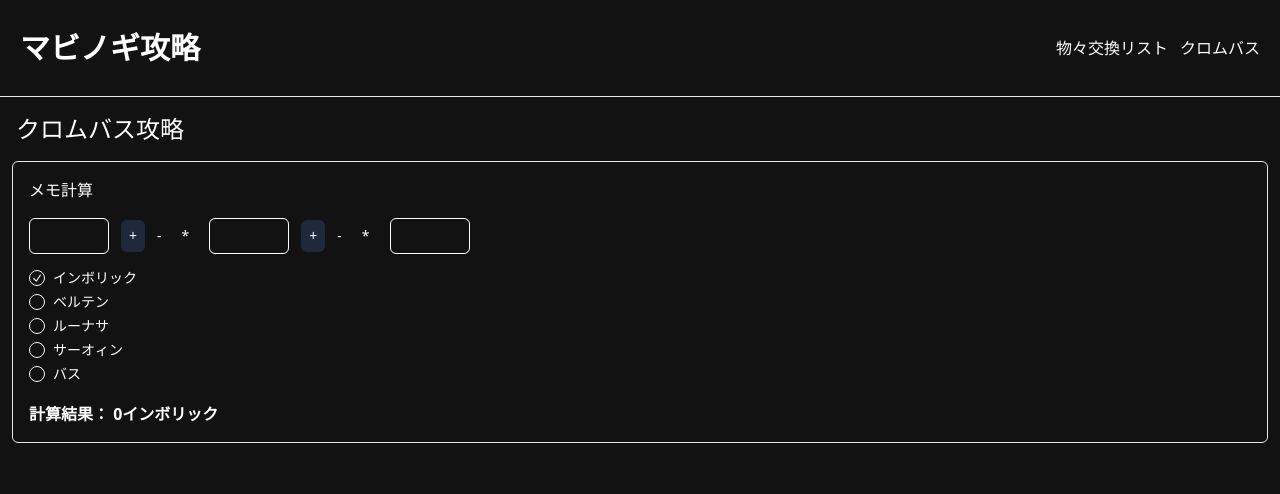
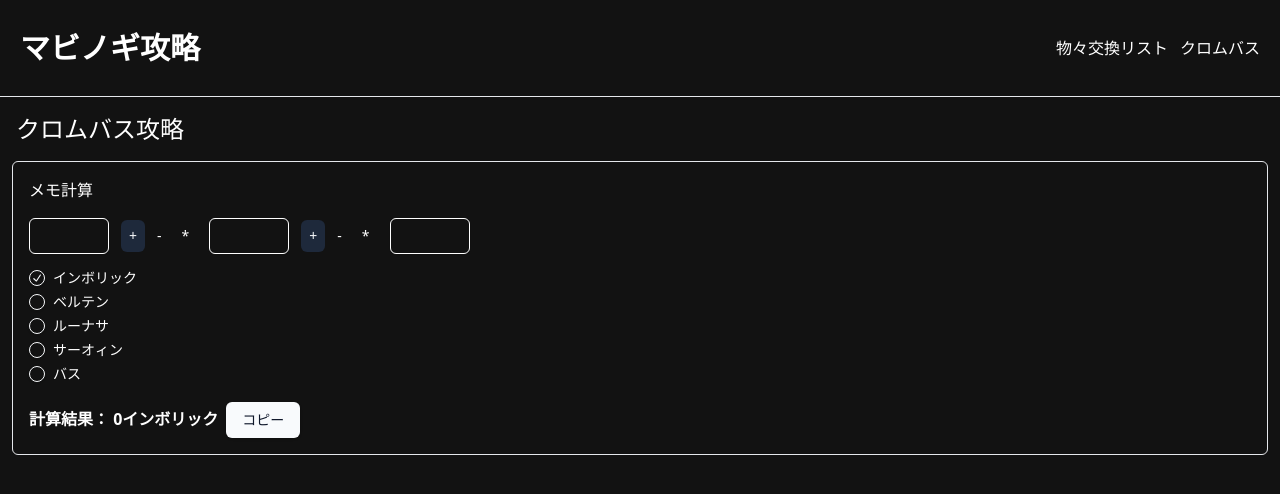
Before and after one commit to ChikawaMax/mabinogi_info, a Next.js app: page /crombas in a window 1280 px wide. Shown: the top 494 px of the page. Built offline with nearby package versions, Linux system fonts and the light colour scheme.

Commit message:
✨ 文字をコピーする機能を追加

```diff
--- a/app/crombas/page.tsx
+++ b/app/crombas/page.tsx
@@ -5,6 +5,7 @@
 import Toggles from '@/components/crombas/calc/Toggles';
 import { useState } from 'react';
 import { CalcObj } from '../typs/types';
+import { Button } from '@/components/ui/button';
 
 const Crombas = () => {
   const [calc, setCalc] = useState<CalcObj>({
@@ -61,7 +62,14 @@
         </div>
 
         <Radio setCalc={setCalc} />
-        <div className="mt-5 font-bold">計算結果： {Answer() + calc.text}</div>
+        <div className="mt-5 font-bold">
+          <span className="mr-2">計算結果： {Answer() + calc.text}</span>
+          <Button
+            onClick={() => navigator.clipboard.writeText(Answer() + calc.text)}
+          >
+            コピー
+          </Button>
+        </div>
       </div>
     </section>
   );
```
